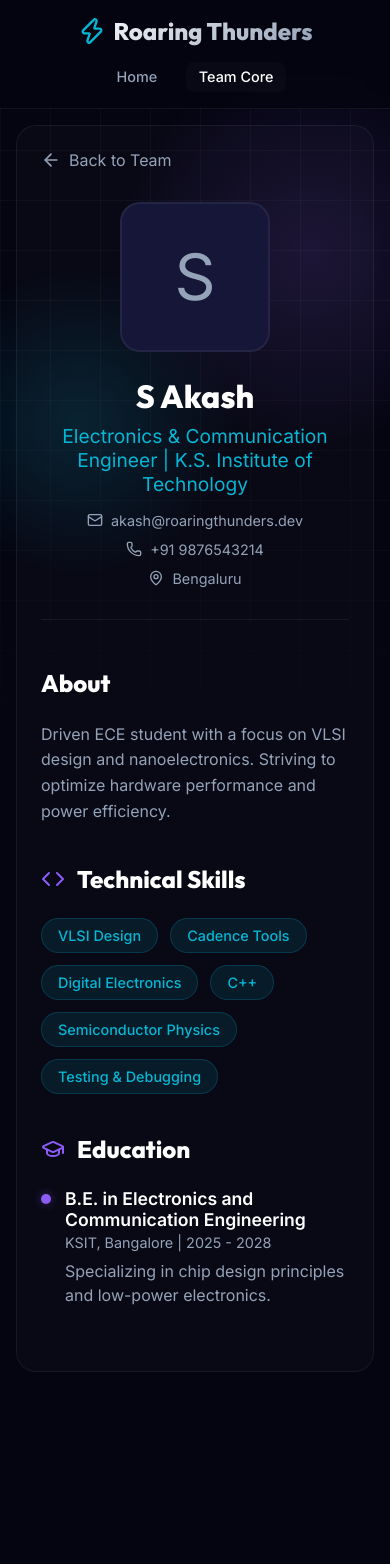
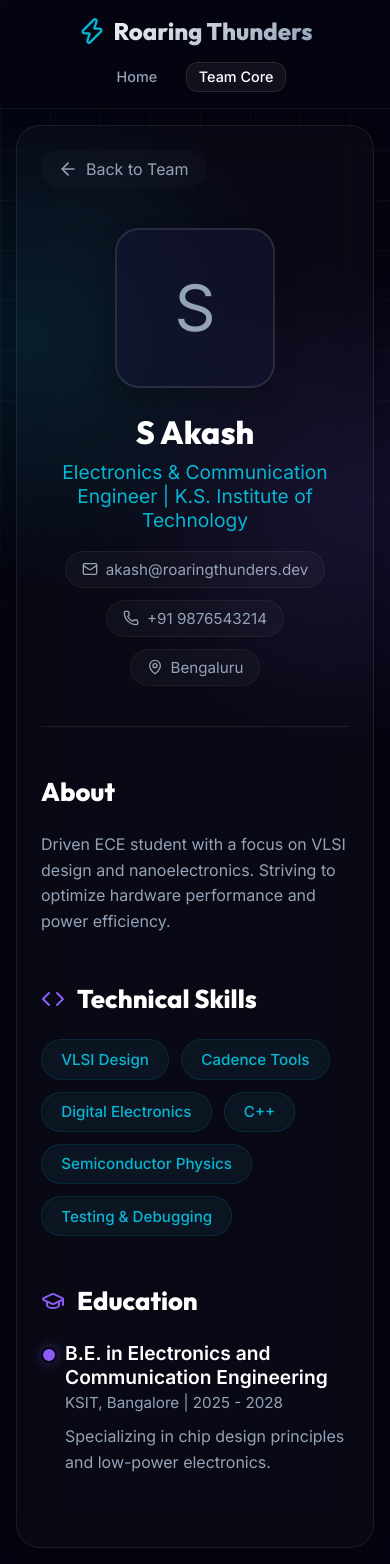
Before and after one commit to shreyasr8thb-svg/roaring-thunders, a React (Vite) app: page /team/akash in a window 390 px wide. Before the commit the page ends 1388 px from the top, so only its background shows below. Built offline with nearby package versions, Linux system fonts and the light colour scheme.

Commit message:
Implement Glassmorphism design and ultra-smooth spring animations

```diff
--- a/src/index.css
+++ b/src/index.css
@@ -1,18 +1,23 @@
 @import url('https://fonts.googleapis.com/css2?family=Inter:wght@300;400;500;600;700;800&family=Outfit:wght@400;600;800&display=swap');
 
 :root {
-  /* Electric Storm Theme */
+  /* Electric Storm Glass Theme */
   --bg-primary: #050511;
   --bg-secondary: #0a0a1f;
-  --bg-tertiary: #161638;
+  --bg-tertiary: rgba(22, 22, 56, 0.5);
   --text-primary: #ffffff;
   --text-secondary: #94a3b8;
   --accent-color: #06b6d4; /* Electric Cyan */
   --accent-glow: rgba(6, 182, 212, 0.4);
   --thunder-accent: #8b5cf6; /* Vivid Violet */
   --thunder-glow: rgba(139, 92, 246, 0.4);
+
+  /* Glassmorphism Variables */
   --card-bg: rgba(255, 255, 255, 0.02);
-  --card-border: rgba(255, 255, 255, 0.06);
+  --card-border: rgba(255, 255, 255, 0.08);
+  --glass-blur: blur(20px);
+  --glass-shadow: 0 8px 32px 0 rgba(0, 0, 0, 0.3);
+  --smooth-transition: all 0.5s cubic-bezier(0.4, 0, 0.2, 1);
 }
 
 * {
@@ -61,8 +66,8 @@ a {
   height: 100vh;
   z-index: -1;
   overflow: hidden;
-  background: radial-gradient(circle at 20% 50%, rgba(6, 182, 212, 0.15), transparent 30%),
-              radial-gradient(circle at 80% 30%, rgba(139, 92, 246, 0.15), transparent 30%);
+  background: radial-gradient(circle at 10% 40%, rgba(6, 182, 212, 0.12), transparent 40%),
+              radial-gradient(circle at 90% 60%, rgba(139, 92, 246, 0.12), transparent 40%);
 }
 
 .bg-grid {
@@ -79,18 +84,21 @@ a {
   -webkit-mask-image: linear-gradient(to bottom, black 40%, transparent 100%);
 }
 
-/* Navbar */
+/* Navbar - Glassmorphism */
 .navbar {
   display: flex;
   justify-content: space-between;
   align-items: center;
   padding: 1.25rem 2rem;
-  background: rgba(5, 5, 17, 0.85);
-  backdrop-filter: blur(12px);
-  border-bottom: 1px solid var(--card-border);
+  background: rgba(5, 5, 17, 0.5);
+  backdrop-filter: var(--glass-blur);
+  -webkit-backdrop-filter: var(--glass-blur);
+  box-shadow: 0 4px 30px rgba(0, 0, 0, 0.1);
+  border-bottom: 1px solid rgba(255, 255, 255, 0.05);
   position: sticky;
   top: 0;
   z-index: 100;
+  transition: var(--smooth-transition);
 }
 
 .nav-brand {
@@ -117,14 +125,15 @@ a {
 .nav-link {
   color: var(--text-secondary);
   font-weight: 500;
-  transition: all 0.3s ease;
+  transition: var(--smooth-transition);
   padding: 0.5rem 1rem;
-  border-radius: 8px;
+  border-radius: 12px;
 }
 
 .nav-link:hover, .nav-link.active {
   color: var(--text-primary);
-  background: var(--card-bg);
+  background: rgba(255, 255, 255, 0.05);
+  box-shadow: inset 0 0 0 1px rgba(255, 255, 255, 0.1);
 }
 
 /* Home Section */
@@ -172,7 +181,7 @@ a {
   font-weight: 600;
   border-radius: 50px;
   cursor: pointer;
-  transition: all 0.3s ease;
+  transition: var(--smooth-transition);
   box-shadow: 0 4px 15px var(--thunder-glow);
   display: flex;
   align-items: center;
@@ -180,11 +189,11 @@ a {
 }
 
 .cta-button:hover {
-  transform: translateY(-2px);
-  box-shadow: 0 6px 20px rgba(139, 92, 246, 0.6);
+  transform: translateY(-4px) scale(1.02);
+  box-shadow: 0 8px 25px rgba(139, 92, 246, 0.6);
 }
 
-/* Team Grid */
+/* Team Grid - Glassmorphism */
 .team-grid {
   display: grid;
   grid-template-columns: repeat(auto-fill, minmax(280px, 1fr));
@@ -194,10 +203,13 @@ a {
 
 .team-card {
   background: var(--card-bg);
+  backdrop-filter: var(--glass-blur);
+  -webkit-backdrop-filter: var(--glass-blur);
+  box-shadow: var(--glass-shadow);
   border: 1px solid var(--card-border);
-  border-radius: 16px;
-  padding: 2rem;
-  transition: all 0.3s ease;
+  border-radius: 20px;
+  padding: 2.5rem 2rem;
+  transition: var(--smooth-transition);
   position: relative;
   overflow: hidden;
   display: flex;
@@ -215,13 +227,14 @@ a {
   height: 4px;
   background: linear-gradient(90deg, var(--accent-color), var(--thunder-accent));
   opacity: 0;
-  transition: opacity 0.3s ease;
+  transition: opacity 0.5s ease;
 }
 
 .team-card:hover {
-  transform: translateY(-5px);
-  background: rgba(255, 255, 255, 0.05);
-  border-color: rgba(255, 255, 255, 0.15);
+  transform: translateY(-8px);
+  background: rgba(255, 255, 255, 0.04);
+  border-color: rgba(255, 255, 255, 0.2);
+  box-shadow: 0 15px 35px rgba(0, 0, 0, 0.4), 0 0 20px rgba(6, 182, 212, 0.1);
 }
 
 .team-card:hover::before {
@@ -229,8 +242,8 @@ a {
 }
 
 .member-avatar {
-  width: 120px;
-  height: 120px;
+  width: 130px;
+  height: 130px;
   border-radius: 50%;
   background: var(--bg-tertiary);
   margin-bottom: 1.5rem;
@@ -239,7 +252,14 @@ a {
   justify-content: center;
   font-size: 3rem;
   color: var(--text-secondary);
-  border: 2px solid var(--card-border);
+  border: 2px solid rgba(255, 255, 255, 0.1);
+  box-shadow: 0 8px 20px rgba(0, 0, 0, 0.2);
+  transition: var(--smooth-transition);
+}
+
+.team-card:hover .member-avatar {
+  transform: scale(1.05);
+  border-color: var(--accent-color);
 }
 
 .member-name {
@@ -257,26 +277,31 @@ a {
 .view-cv-btn {
   margin-top: auto;
   padding: 0.75rem 1.5rem;
-  background: transparent;
+  background: rgba(255, 255, 255, 0.03);
   border: 1px solid var(--card-border);
   color: var(--text-primary);
-  border-radius: 8px;
+  border-radius: 12px;
   font-weight: 500;
   cursor: pointer;
-  transition: all 0.3s ease;
+  transition: var(--smooth-transition);
+  backdrop-filter: blur(4px);
 }
 
 .view-cv-btn:hover {
-  background: var(--text-primary);
-  color: var(--bg-primary);
+  background: rgba(255, 255, 255, 0.1);
+  border-color: rgba(255, 255, 255, 0.3);
+  transform: translateY(-2px);
 }
 
-/* CV Detail Page */
+/* CV Detail Page - Glassmorphism */
 .cv-container {
   background: var(--card-bg);
+  backdrop-filter: var(--glass-blur);
+  -webkit-backdrop-filter: var(--glass-blur);
+  box-shadow: var(--glass-shadow);
   border: 1px solid var(--card-border);
-  border-radius: 20px;
-  padding: 3rem;
+  border-radius: 24px;
+  padding: 3.5rem;
   max-width: 900px;
   margin: 0 auto;
 }
@@ -284,23 +309,24 @@ a {
 .cv-header {
   display: flex;
   align-items: center;
-  gap: 2rem;
+  gap: 2.5rem;
   margin-bottom: 3rem;
-  padding-bottom: 2rem;
-  border-bottom: 1px solid var(--card-border);
+  padding-bottom: 2.5rem;
+  border-bottom: 1px solid rgba(255, 255, 255, 0.08);
 }
 
 .cv-avatar {
-  width: 150px;
-  height: 150px;
-  border-radius: 20px;
+  width: 160px;
+  height: 160px;
+  border-radius: 24px;
   background: var(--bg-tertiary);
   display: flex;
   align-items: center;
   justify-content: center;
   font-size: 4rem;
   color: var(--text-secondary);
-  border: 2px solid var(--card-border);
+  border: 2px solid rgba(255, 255, 255, 0.1);
+  box-shadow: 0 10px 25px rgba(0, 0, 0, 0.2);
 }
 
 .cv-title h1 {
@@ -311,28 +337,41 @@ a {
 .cv-title p {
   font-size: 1.2rem;
   color: var(--accent-color);
-  margin-bottom: 1rem;
+  margin-bottom: 1.2rem;
 }
 
 .cv-contact {
   display: flex;
+  flex-wrap: wrap;
   gap: 1.5rem;
   color: var(--text-secondary);
-  font-size: 0.9rem;
+  font-size: 0.95rem;
 }
 
 .cv-contact-item {
   display: flex;
   align-items: center;
   gap: 0.5rem;
+  padding: 0.5rem 1rem;
+  background: rgba(255, 255, 255, 0.03);
+  border-radius: 50px;
+  border: 1px solid rgba(255, 255, 255, 0.05);
+  transition: var(--smooth-transition);
+}
+
+.cv-contact-item:hover {
+  background: rgba(255, 255, 255, 0.1);
+  color: var(--text-primary);
+  border-color: rgba(255, 255, 255, 0.2);
+  transform: translateY(-2px);
 }
 
 .cv-section {
-  margin-bottom: 2.5rem;
+  margin-bottom: 3rem;
 }
 
 .cv-section h2 {
-  font-size: 1.5rem;
+  font-size: 1.6rem;
   margin-bottom: 1.5rem;
   color: var(--text-primary);
   display: flex;
@@ -351,41 +390,51 @@ a {
 }
 
 .skill-tag {
-  background: rgba(6, 182, 212, 0.1);
+  background: rgba(6, 182, 212, 0.05);
+  backdrop-filter: blur(8px);
+  -webkit-backdrop-filter: blur(8px);
   color: var(--accent-color);
-  padding: 0.5rem 1rem;
+  padding: 0.6rem 1.2rem;
   border-radius: 50px;
-  font-size: 0.9rem;
+  font-size: 0.95rem;
   font-weight: 500;
-  border: 1px solid rgba(6, 182, 212, 0.2);
+  border: 1px solid rgba(6, 182, 212, 0.15);
+  transition: var(--smooth-transition);
+}
+
+.skill-tag:hover {
+  background: rgba(6, 182, 212, 0.15);
+  transform: translateY(-2px);
+  box-shadow: 0 4px 12px rgba(6, 182, 212, 0.2);
 }
 
 .timeline-item {
   position: relative;
-  padding-left: 2rem;
-  margin-bottom: 1.5rem;
+  padding-left: 2.5rem;
+  margin-bottom: 2rem;
 }
 
 .timeline-item::before {
   content: '';
   position: absolute;
   left: 0;
-  top: 8px;
-  width: 12px;
-  height: 12px;
+  top: 6px;
+  width: 14px;
+  height: 14px;
   border-radius: 50%;
   background: var(--thunder-accent);
-  box-shadow: 0 0 10px var(--thunder-glow);
+  box-shadow: 0 0 12px var(--thunder-glow);
+  border: 2px solid var(--bg-primary);
 }
 
 .timeline-item::after {
   content: '';
   position: absolute;
-  left: 5px;
+  left: 6px;
   top: 24px;
-  bottom: -16px;
+  bottom: -20px;
   width: 2px;
-  background: var(--card-border);
+  background: linear-gradient(to bottom, var(--thunder-accent) 0%, rgba(255, 255, 255, 0.05) 100%);
 }
 
 .timeline-item:last-child::after {
@@ -394,19 +443,19 @@ a {
 
 .timeline-title {
   font-weight: 600;
-  font-size: 1.1rem;
+  font-size: 1.2rem;
   margin-bottom: 0.25rem;
 }
 
 .timeline-subtitle {
   color: var(--text-secondary);
-  font-size: 0.9rem;
-  margin-bottom: 0.5rem;
+  font-size: 0.95rem;
+  margin-bottom: 0.75rem;
 }
 
 .timeline-desc {
   color: var(--text-secondary);
-  line-height: 1.5;
+  line-height: 1.6;
 }
 
 .back-btn {
@@ -414,12 +463,19 @@ a {
   align-items: center;
   gap: 0.5rem;
   color: var(--text-secondary);
-  margin-bottom: 2rem;
-  transition: color 0.3s ease;
+  margin-bottom: 2.5rem;
+  padding: 0.5rem 1rem;
+  border-radius: 50px;
+  background: rgba(255, 255, 255, 0.02);
+  border: 1px solid transparent;
+  transition: var(--smooth-transition);
 }
 
 .back-btn:hover {
   color: var(--text-primary);
+  background: rgba(255, 255, 255, 0.08);
+  border-color: rgba(255, 255, 255, 0.1);
+  transform: translateX(-4px);
 }
 
 /* ========================================================= */
@@ -430,7 +486,6 @@ a {
     padding: 1rem;
   }
 
-  /* Navbar */
   .navbar {
     flex-direction: column;
     gap: 1rem;
@@ -448,7 +503,6 @@ a {
     font-size: 0.9rem;
   }
 
-  /* Hero Section */
   .hero {
     padding: 4rem 0 2rem;
   }
@@ -462,7 +516,6 @@ a {
     padding: 0 1rem;
   }
 
-  /* CV Container */
   .cv-container {
     padding: 1.5rem;
   }
@@ -483,19 +536,19 @@ a {
     gap: 0.75rem;
   }
 
-  /* Timeline adjustments */
   .timeline-item {
     padding-left: 1.5rem;
   }
 
   .timeline-item::before {
-    width: 10px;
-    height: 10px;
+    width: 12px;
+    height: 12px;
     top: 6px;
+    left: 0px;
   }
 
   .timeline-item::after {
-    left: 4px;
-    top: 20px;
+    left: 5px;
+    top: 22px;
   }
 }
--- a/src/pages/Home.jsx
+++ b/src/pages/Home.jsx
@@ -8,9 +8,9 @@ const Home = () => {
     <div className="home-container">
       <section className="hero">
         <motion.div
-          initial={{ opacity: 0, y: 20 }}
+          initial={{ opacity: 0, y: 30 }}
           animate={{ opacity: 1, y: 0 }}
-          transition={{ duration: 0.8 }}
+          transition={{ type: "spring", stiffness: 70, damping: 20 }}
         >
           <h1>
             We Are <span className="highlight">Roaring Thunders</span>
--- a/src/pages/Member.jsx
+++ b/src/pages/Member.jsx
@@ -23,9 +23,9 @@ const Member = () => {
   return (
     <motion.div
       className="cv-container"
-      initial={{ opacity: 0, scale: 0.95 }}
-      animate={{ opacity: 1, scale: 1 }}
-      transition={{ duration: 0.5 }}
+      initial={{ opacity: 0, scale: 0.95, y: 20 }}
+      animate={{ opacity: 1, scale: 1, y: 0 }}
+      transition={{ type: "spring", stiffness: 90, damping: 20 }}
     >
       <RouterLink to="/team" className="back-btn">
         <ArrowLeft size={20} /> Back to Team
--- a/src/pages/Team.jsx
+++ b/src/pages/Team.jsx
@@ -17,9 +17,9 @@ const Team = () => {
         {teamData.map((member, index) => (
           <motion.div
             key={member.id}
-            initial={{ opacity: 0, y: 30 }}
+            initial={{ opacity: 0, y: 40 }}
             animate={{ opacity: 1, y: 0 }}
-            transition={{ duration: 0.5, delay: index * 0.1 }}
+            transition={{ type: "spring", stiffness: 80, damping: 15, delay: index * 0.1 }}
           >
             <div className="team-card">
               <div className="member-avatar" style={{ overflow: 'hidden' }}>
```
